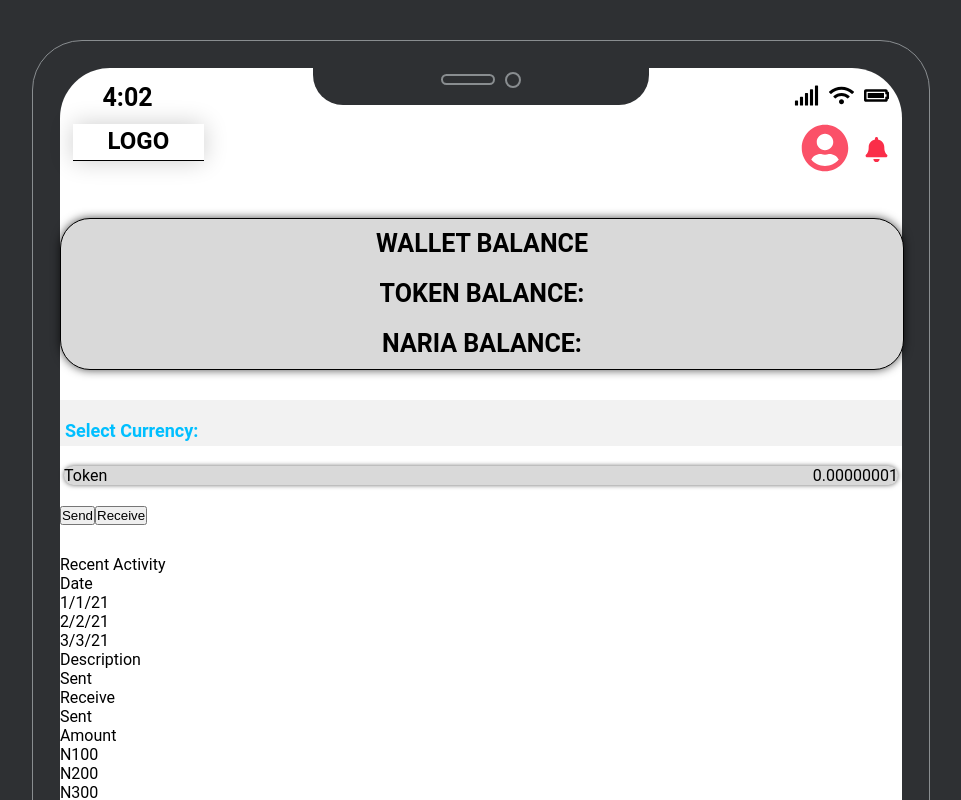
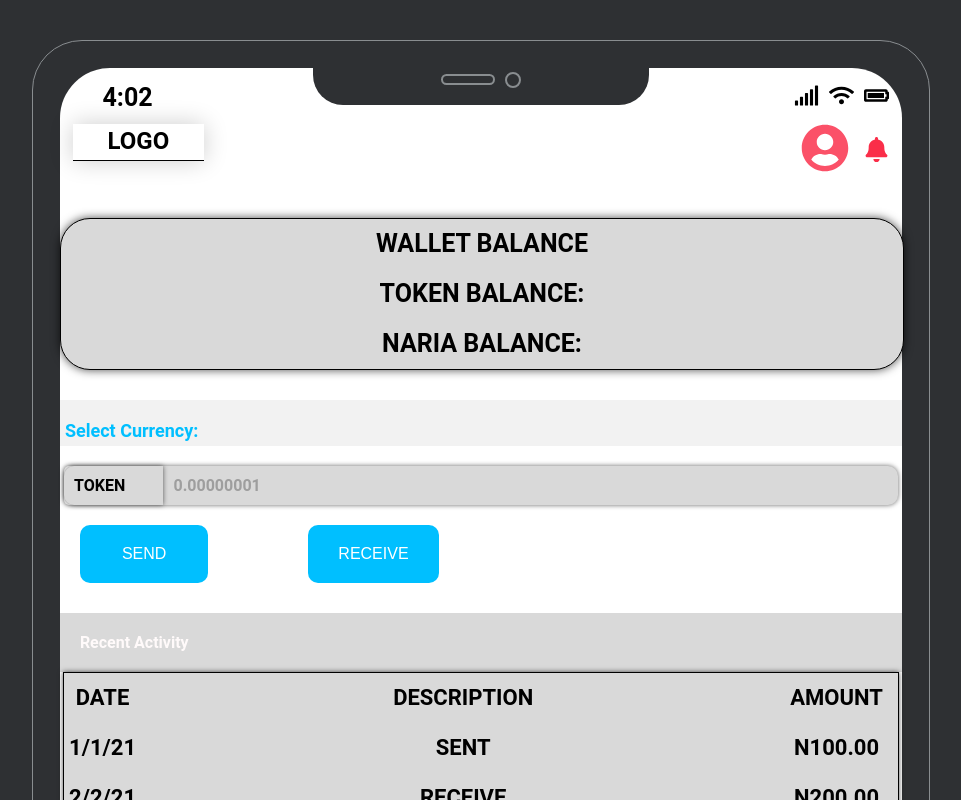
Before and after one commit to mmajudith/simple-react-app, a React (Create React App) app: page / in a window 1280 px wide. Shown: the top 800 px of the page, without its empty margins (159-1120 px from the left). Built offline with nearby package versions, Linux system fonts and the light colour scheme.

Commit message:
Simple App

```diff
--- a/src/components/Activity.js
+++ b/src/components/Activity.js
@@ -27,9 +27,9 @@ function Activity() {
           <div className="amounts-wrapper">
             <p>Amount</p>
 
-            <p>N100</p>
-            <p>N200</p>
-            <p>N300</p>
+            <p>N100.00</p>
+            <p>N200.00</p>
+            <p>N300.00</p>
           </div>
 
       </div>
--- a/src/index.css
+++ b/src/index.css
@@ -43,3 +43,10 @@
   background-color: #FFF;
   border-radius: 50px;
 }
+
+@media screen and (max-width: 768px) {
+  .border{
+    width: 90%;
+    margin-top: 4.5%;
+  }
+}
--- a/src/styles/activity.css
+++ b/src/styles/activity.css
@@ -0,0 +1,38 @@
+.activities-container{
+    width: 100%;
+    height: 100%;
+    margin: auto auto;
+}
+
+.activities-container > p{
+    padding: 20px;
+    color: snow;
+    font-weight: 600;
+    font-size: 16px;
+    background-color: hsl(0,0%,85%);
+}
+
+.recent-acts{
+    width: 99%;
+    height: 100%;
+    margin: auto auto;
+    display: flex;
+    flex-direction: row;
+    justify-content: space-between;
+    text-align: center;
+    font-weight: 700;
+    line-height: 50px;
+    font-size: 22px;
+    background-color: hsl(0,0%,85%);
+    text-transform: uppercase;
+    box-shadow: 0px 0px 5px rgba(0, 0, 0, .70);
+    border: 1px solid #000;
+}
+
+.amounts-wrapper{
+    margin-right: 15px;
+}
+
+.dates-wrapper{
+    margin-left: 5px;
+}
--- a/src/styles/selectcurrency.css
+++ b/src/styles/selectcurrency.css
@@ -23,3 +23,51 @@
     box-shadow: 0px 0px 5px rgba(0,0,0,.60);
     background-color: hsl(0,0%,85%)
 }
+
+.tok-zeros-wrapper .zeros{
+    width: 90%;
+    text-align: left;
+    color: hsl(0,0%,62%);
+    font-weight: 600;
+    font-size: 16px;
+    padding: 10px;
+    border-bottom-right-radius: 5px;
+    border-top-right-radius: 5px;
+}
+
+.tok-zeros-wrapper .token{
+    width: 10%;
+    border-bottom-left-radius: 5px;
+    border-top-left-radius: 5px;
+    text-transform: uppercase;
+    text-align: left;
+    padding: 10px;
+    font-weight: 700;
+    box-shadow: 0px 0px 5px rgba(0,0,0,.60);
+}
+
+.button-wrapper{
+    width: 100%;
+    height: 100%;
+    margin: 0px 0px 0px 20px;
+}
+
+.button-wrapper button{
+    background-color: deepskyblue;
+    color: #FFF;
+    border: none;
+    outline: none;
+    text-transform: uppercase;
+    border-radius: 10px;
+    font-size: 16px;
+    cursor: pointer;
+}
+
+.button-wrapper .send{
+    padding: 20px 42px;
+}
+
+.button-wrapper .receive{
+    margin-left: 100px;
+    padding: 20px 30px;
+}
```
